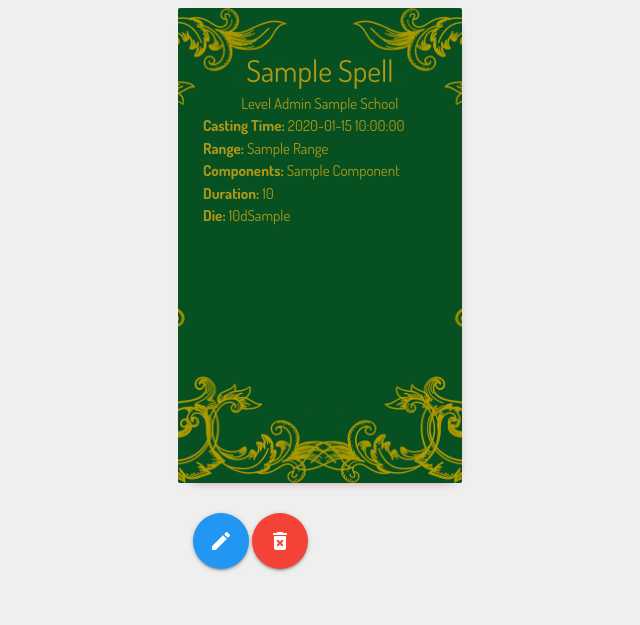
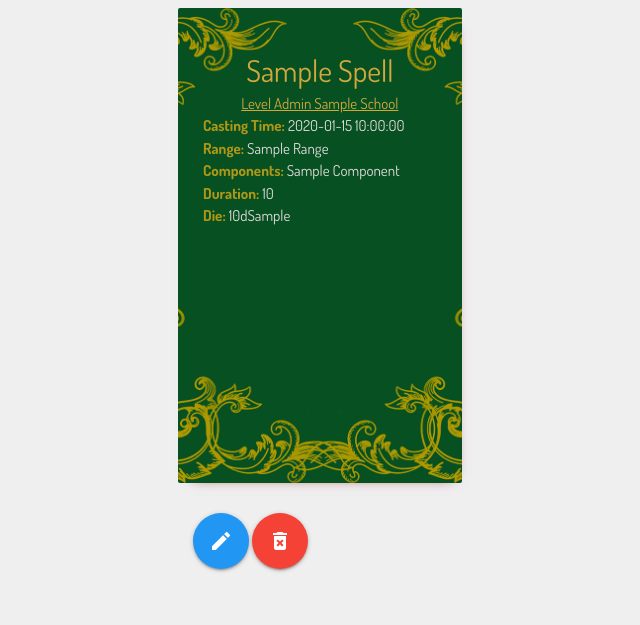
Before and after one commit to JackSnowdon/spellbook, a Flask app: page /browse_spells in a window 1280 px wide. Shown: the part 64-689 px from the top of the page, without its empty margins (14-654 px from the left). Run offline with Flask 2, Linux system fonts and the light colour scheme; a database or web service that is not in the repository returns one stand-in record (values such as "Sample title"); some libraries are stand-ins or nearby versions.

Commit message:
styling changes and added extra nav buttons on form screens

```diff
--- a/static/css/style.css
+++ b/static/css/style.css
@@ -29,6 +29,10 @@
     color: #730101
 }
 
+.value-text {
+    color: #e0dbdb;
+}
+
 .bold-text {
     font-weight: 700
 }
@@ -41,6 +45,9 @@
     font-size: 24px
 }
 
+.underline {
+    text-decoration: underline;
+}
 
 /* headers */
 
@@ -71,7 +78,6 @@
 
 /* view spells */
 
-
 .spell-box {
     width: 350px;
     min-height: 475px;
@@ -89,18 +95,18 @@
 }
 
 .top-spell-box {
+    color: #D1A73E;
     text-align: center;
     padding-top: 30px;
     padding-left: 20px;
     padding-right: 20px;
 }
 
-.middle-spell-box {
-}
+.middle-spell-box {}
 
 .spell-name {
     font-size: 30px;
-    font-weight: 400;
+    font-weight: 500;
 }
 
 .button-helper {
--- a/templates/add_spell.html
+++ b/templates/add_spell.html
@@ -65,8 +65,9 @@
             </div>
         </div>
         <div class="row">
-             <button class="btn waves-effect waves-light" type="submit" >Add
-                <i class="material-icons right"></i>
+            <a href="{{url_for('browse_spells')}}" class="btn-floating btn-large waves-effect waves-light green"><i class="material-icons">arrow_back</i></a>
+             <button class="btn-floating btn-large waves-effect waves-light blue" type="submit">
+                <i class="material-icons right">add_circle_outline</i>
               </button>
         </div>
     </form>
--- a/templates/edit_spell.html
+++ b/templates/edit_spell.html
@@ -87,9 +87,11 @@
             </div>
         </div>
         <div class="row">
+            <a href="{{url_for('browse_spells')}}" class="btn-floating btn-large waves-effect waves-light green"><i class="material-icons">arrow_back</i></a>
             <button class="btn-floating btn-large waves-effect waves-light blue" type="submit">
                 <i class="material-icons right">edit</i>
               </button>
+
         </div>
     </form>
 </div>
--- a/templates/view_spells.html
+++ b/templates/view_spells.html
@@ -7,31 +7,31 @@
             <div class="top-spell-box">
                 <div class="spell-name">{{spell.spell_name}}</div>
                 {% if spell.spell_level == "0" %}
-                <div>{{spell.school}} cantrip </div>
+                <div class="underline">{{spell.school}} cantrip</div>
                 {% else %}
-                <div>Level {{spell.spell_level}} {{spell.school}} </div>
+                <div class="underline">Level {{spell.spell_level}} {{spell.school}}</div>
                 {% endif %}
             </div>
             <div class="middle-spell-box">
                 <div>
-                    <span class="bold-text">Casting Time:</span> {{spell.casting_time}}
+                    <span class="bold-text">Casting Time:</span> <span class="value-text"> {{spell.casting_time}} </span>
                 </div>
                 <div>
-                    <span class="bold-text">Range:</span> {{spell.range}}
+                    <span class="bold-text">Range:</span> <span class="value-text"> {{spell.range}} </span>
                 </div>
                 <div>
-                    <span class="bold-text">Components:</span> {% for component in spell.components %} {{component}} {% endfor %}
+                    <span class="bold-text">Components:</span><span class="value-text"> {% for component in spell.components %} {{component}} {% endfor %} </span>
                 </div>
                 <div>
-                    <span class="bold-text">Duration:</span> {{spell.duration}}
+                    <span class="bold-text">Duration:</span><span class="value-text"> {{spell.duration}} </span>
                 </div>
                 {% if spell.die_value == "0" %}
                 <div>
-                    <span class="bold-text">Die:</span> N/A
+                    <span class="bold-text">Die:</span><span class="value-text"> N/A </span>
                 </div>
                 {% else %}
                 <div>
-                    <span class="bold-text">Die:</span> {{spell.die_amount}}d{{spell.die_value}}
+                    <span class="bold-text">Die:</span><span class="value-text"> {{spell.die_amount}}d{{spell.die_value}} </span>
                 </div>
                 {% endif %}
             </div>
```
